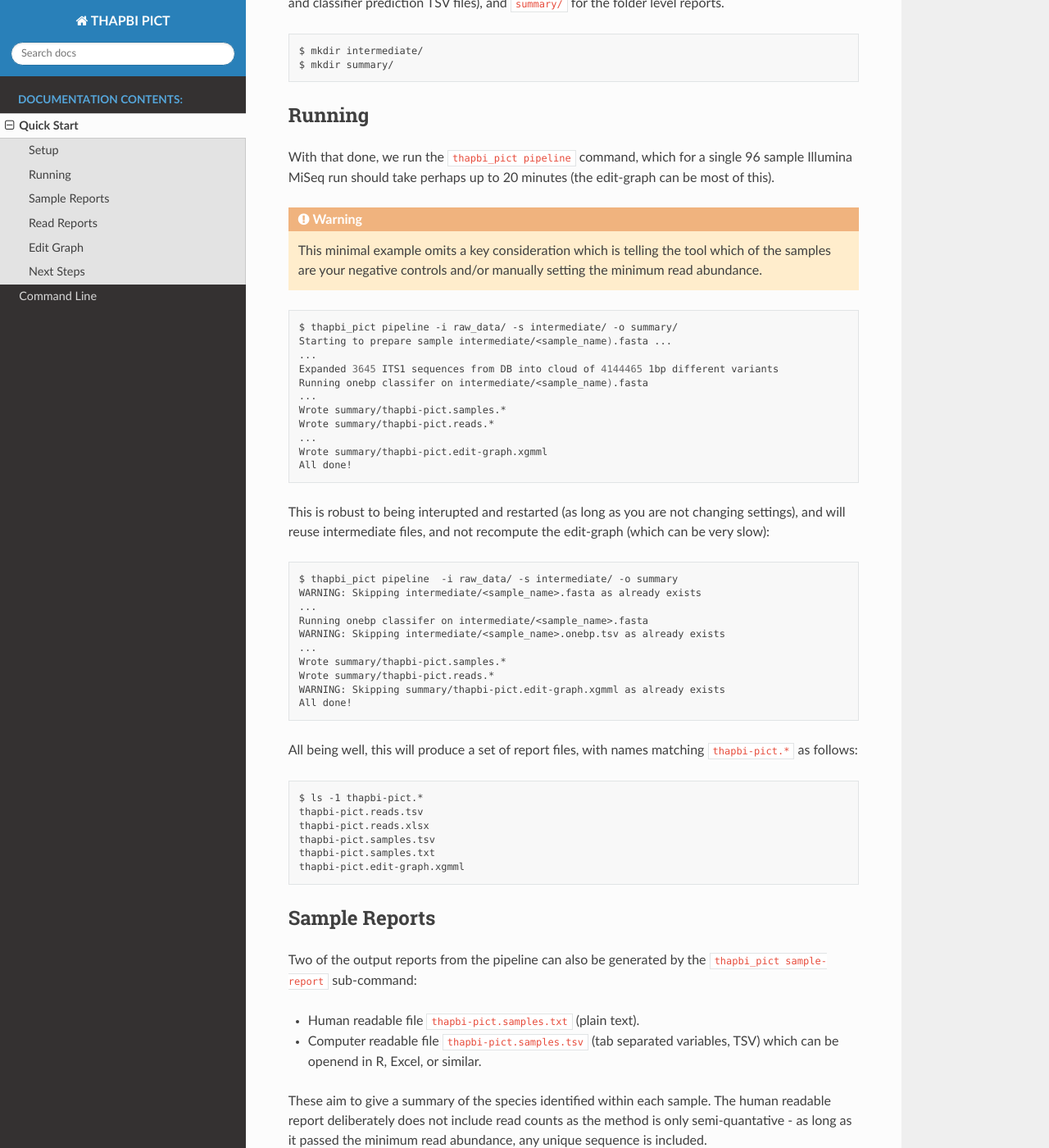
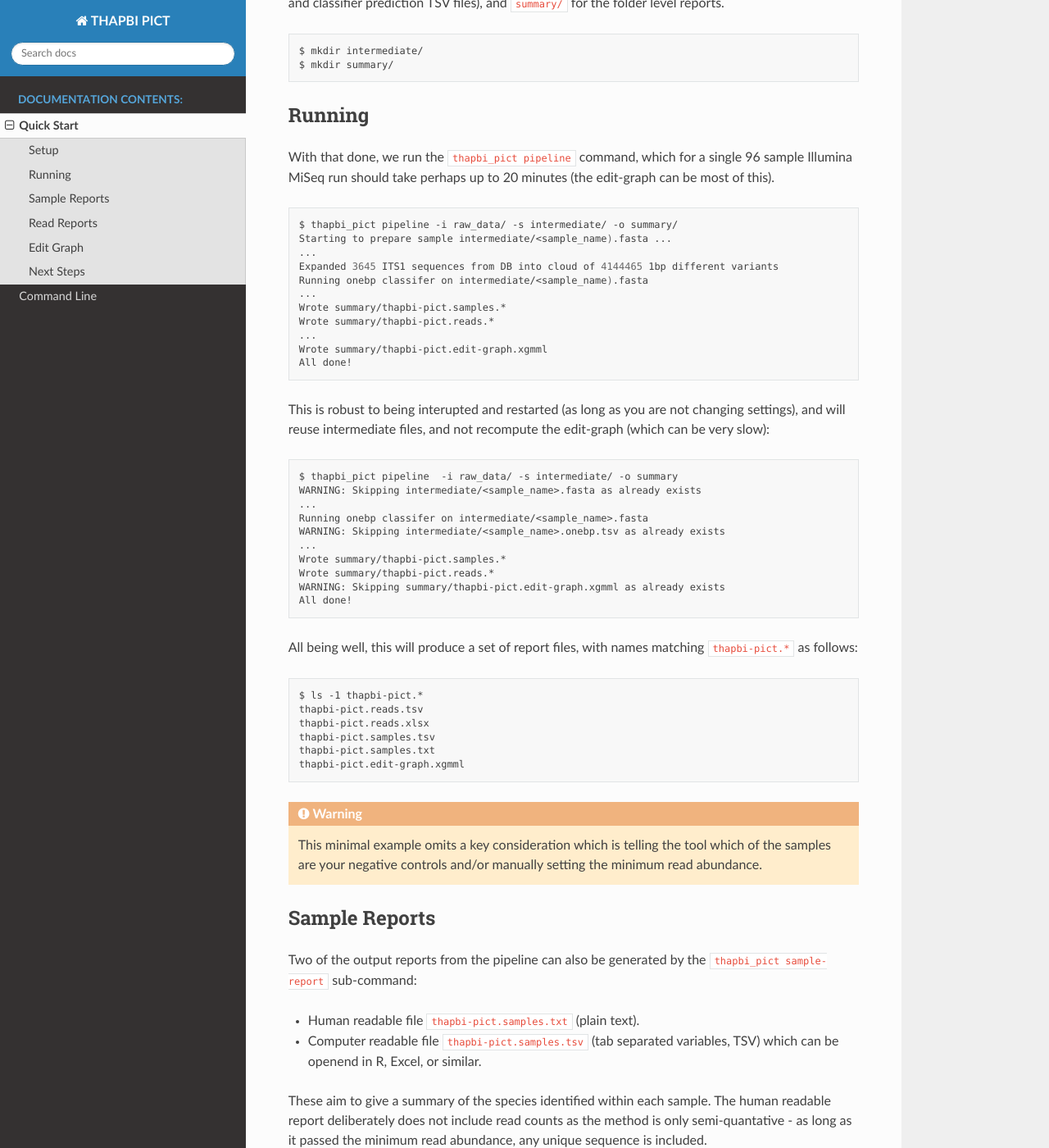
Before and after one commit to peterjc/thapbi-pict, a Sphinx documentation site: the page built from docs/quick_start.rst, in a window 1280 px wide and 1400 px high, scrolled down 774 px. Shown: the whole window at 82% size. Built offline with Sphinx 7.4.7 and the Read the Docs theme 2.0.0, drawn with Linux system fonts in a browser that asks for light colours; part of the change alters nothing that is shown.

```diff
--- a/docs/quick_start.rst
+++ b/docs/quick_start.rst
@@ -46,12 +46,6 @@ With that done, we run the ``thapbi_pict pipeline`` command, which for a
 single 96 sample Illumina MiSeq run should take perhaps up to 20 minutes (the
 edit-graph can be most of this).
 
-.. WARNING::
-
-    This minimal example omits a key consideration which is telling the tool
-    which of the samples are your negative controls and/or manually setting
-    the minimum read abundance.
-
 .. code:: bash
 
     $ thapbi_pict pipeline -i raw_data/ -s intermediate/ -o summary/
@@ -94,6 +88,12 @@ All being well, this will produce a set of report files, with names matching
     thapbi-pict.samples.tsv
     thapbi-pict.samples.txt
     thapbi-pict.edit-graph.xgmml
+
+.. WARNING::
+
+    This minimal example omits a key consideration which is telling the tool
+    which of the samples are your negative controls and/or manually setting
+    the minimum read abundance.
 
 Sample Reports
 --------------
```
